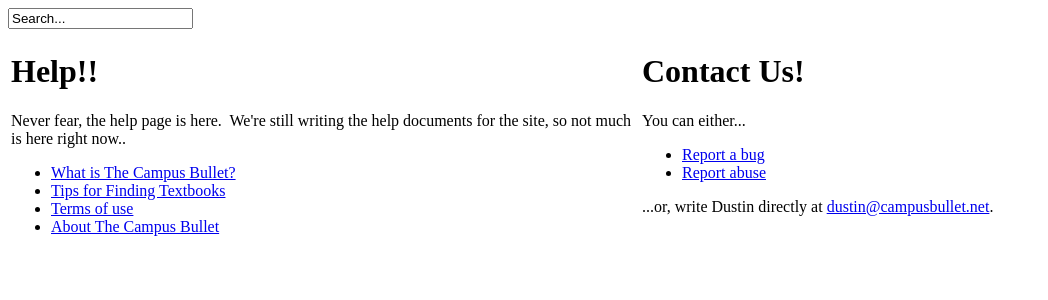
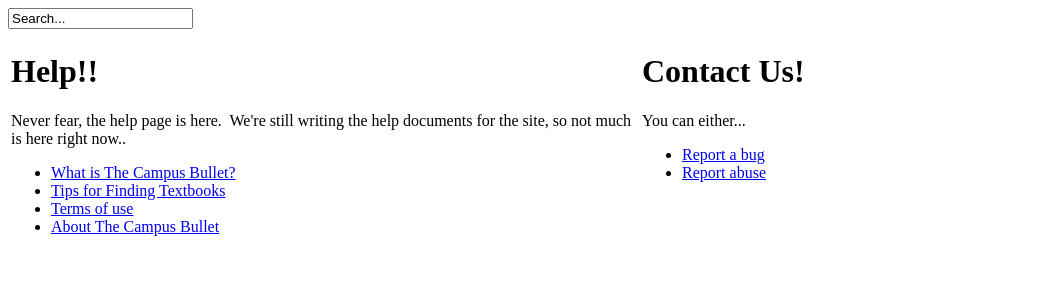
Before and after one commit to dustinsoftware/Campusbullet, a PHP site: template application/views/help_home.php in a window 1280 px wide. Shown: the part 202-502 px from the top of the page, without its empty margins (0-1048 px from the left). Run offline with PHP 8.4, Linux system fonts and the light colour scheme; the template is opened without the code that fills it, so the values that code supplies are empty; settings files or empty folders that the repository lacks are supplied; some libraries are stand-ins or nearby versions.

Commit message:
Removed comment box

```diff
--- a/application/views/help_home.php
+++ b/application/views/help_home.php
@@ -17,14 +17,7 @@
 	<li><a href="<?=$url_base?>contact/message/ml_bug_report">Report a bug</a></li>
 	<li><a href="<?=$url_base?>contact/message/ml_abuse">Report abuse</a></li>
 </ul>
-<p>...or, write Dustin directly at <a href="mailto:dustin@campusbullet.net">
-dustin@campusbullet.net</a>.</p>
 
 </td>
 </tr>
 </table>
-
-<div class="commentsbox" >
-<div id="fb-root"></div><script src="http://connect.facebook.net/en_US/all.js#appId=195850837003&amp;xfbml=1"></script><fb:comments href="http://campusbullet.net/help/suggestions" num_posts="10" width="700"></fb:comments>
-
-</div>
```
